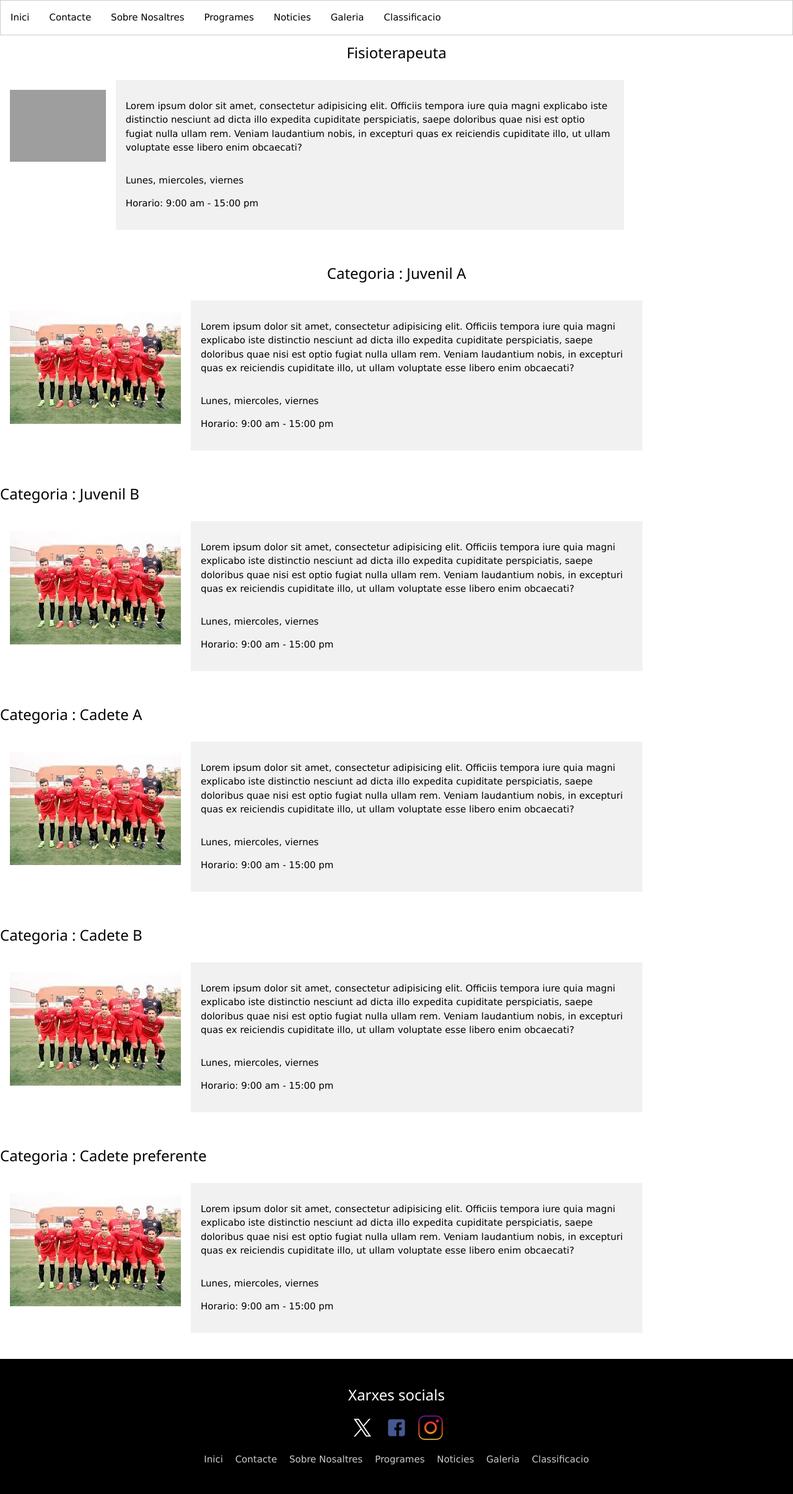
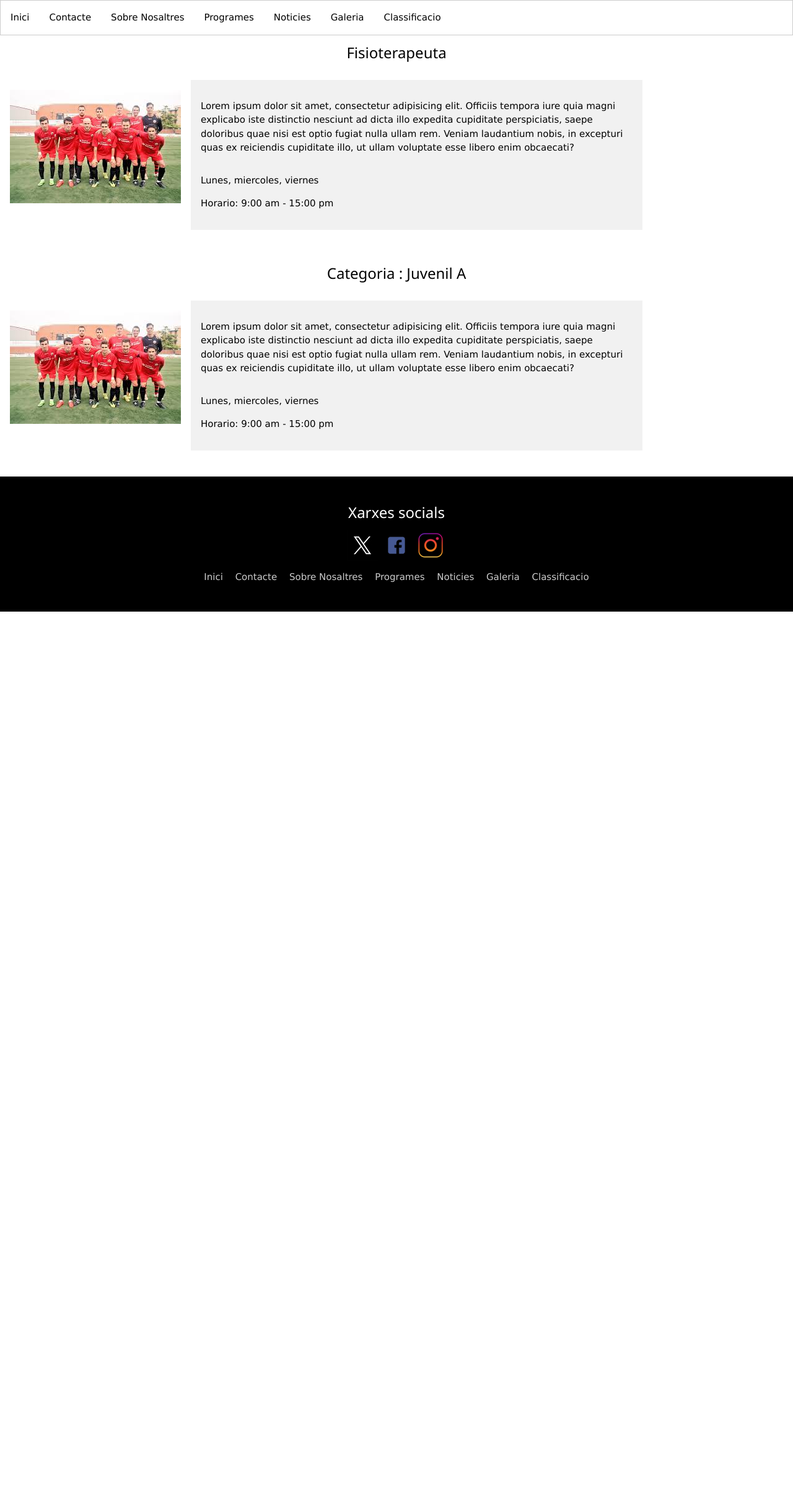
Before and after one commit to BruunoA/ProyectoFinal, a CodeIgniter 4 app: the page made by app/Views/programes.php in a window 1280 px wide. Shown: the whole page at 62% size. After the commit the page ends 987 px from the top, so only its background shows below. Run offline with PHP 8.4 and a stand-in for CodeIgniter, Linux system fonts and the light colour scheme; the template is opened without the code that fills it, so the values that code supplies are empty; some libraries are stand-ins or nearby versions; grey boxes are pictures that could not be loaded.

```diff
--- a/app/Views/programes.php
+++ b/app/Views/programes.php
@@ -5,6 +5,7 @@
     <meta charset="UTF-8">
     <meta name="viewport" content="width=device-width, initial-scale=1.0">
     <link rel="stylesheet" href="https://www.w3schools.com/w3css/4/w3.css">
+
     <title>Sobre Nosaltres Staff</title>
 </head>
 
@@ -15,7 +16,7 @@
         <h3 id="Programes" class="w3-center">Fisioterapeuta</h3>
         <div class="w3-cell-row w3-padding-16" style="height: 20rem;">
             <div id="IMG" class="w3-container w3-cell">
-            <img src="<?= base_url('assets/img/equipo.png'); ?>" style="width:100%">
+                <img src="<?= base_url('assets/img/equipo.jpg'); ?>">
             </div>
             <div class="w3-container w3-light-grey w3-cell"
                 style="width: 75%; display: flex; flex-direction: column; justify-content: space-between; padding: 16px;">
@@ -35,79 +36,7 @@
         <h3 id="Programes" class="w3-center">Categoria : Juvenil A</h3>
         <div class="w3-cell-row w3-padding-16" style="height: 20rem;">
             <div id="IMG" class="w3-container w3-cell">
-                <img src="../img/equipo.jpg" alt="Equipo Juvenil A">
-            </div>
-            <div class="w3-container w3-light-grey w3-cell"
-                style="width: 75%; display: flex; flex-direction: column; justify-content: space-between; padding: 16px;">
-                <p>Lorem ipsum dolor sit amet, consectetur adipisicing elit. Officiis tempora iure quia magni explicabo
-                    iste distinctio nesciunt ad dicta illo expedita cupiditate perspiciatis, saepe doloribus quae nisi
-                    est optio fugiat nulla ullam rem. Veniam laudantium nobis, in excepturi quas ex reiciendis
-                    cupiditate illo, ut ullam voluptate esse libero enim obcaecati?</p>
-                <div id="Horario" class="horario">
-                    <p>Lunes, miercoles, viernes</p>
-                    <p>Horario: 9:00 am - 15:00 pm</p>
-                </div>
-            </div>
-        </div>
-
-        <h3 id="Categoria">Categoria : Juvenil B</h3>
-        <div class="w3-cell-row w3-padding-16" style="height: 20rem;">
-            <div class="w3-container w3-cell">
-                <img src="../img/equipo.jpg" alt="Equipo Juvenil A">
-            </div>
-            <div class="w3-container w3-light-grey w3-cell"
-                style="width: 75%; display: flex; flex-direction: column; justify-content: space-between; padding: 16px;">
-                <p>Lorem ipsum dolor sit amet, consectetur adipisicing elit. Officiis tempora iure quia magni explicabo
-                    iste distinctio nesciunt ad dicta illo expedita cupiditate perspiciatis, saepe doloribus quae nisi
-                    est optio fugiat nulla ullam rem. Veniam laudantium nobis, in excepturi quas ex reiciendis
-                    cupiditate illo, ut ullam voluptate esse libero enim obcaecati?</p>
-                <div id="Horario" class="horario">
-                    <p>Lunes, miercoles, viernes</p>
-                    <p>Horario: 9:00 am - 15:00 pm</p>
-                </div>
-            </div>
-        </div>
-
-        <h3 id="Categoria">Categoria : Cadete A</h3>
-        <div class="w3-cell-row w3-padding-16" style="height: 20rem;">
-            <div class="w3-container w3-cell">
-                <img src="../img/equipo.jpg" alt="Equipo Juvenil A">
-            </div>
-            <div class="w3-container w3-light-grey w3-cell"
-                style="width: 75%; display: flex; flex-direction: column; justify-content: space-between; padding: 16px;">
-                <p>Lorem ipsum dolor sit amet, consectetur adipisicing elit. Officiis tempora iure quia magni explicabo
-                    iste distinctio nesciunt ad dicta illo expedita cupiditate perspiciatis, saepe doloribus quae nisi
-                    est optio fugiat nulla ullam rem. Veniam laudantium nobis, in excepturi quas ex reiciendis
-                    cupiditate illo, ut ullam voluptate esse libero enim obcaecati?</p>
-                <div id="Horario" class="horario">
-                    <p>Lunes, miercoles, viernes</p>
-                    <p>Horario: 9:00 am - 15:00 pm</p>
-                </div>
-            </div>
-        </div>
-
-        <h3 id="Categoria">Categoria : Cadete B</h3>
-        <div class="w3-cell-row w3-padding-16" style="height: 20rem;">
-            <div class="w3-container w3-cell">
-                <img src="../img/equipo.jpg" alt="Equipo Juvenil A">
-            </div>
-            <div class="w3-container w3-light-grey w3-cell"
-                style="width: 75%; display: flex; flex-direction: column; justify-content: space-between; padding: 16px;">
-                <p>Lorem ipsum dolor sit amet, consectetur adipisicing elit. Officiis tempora iure quia magni explicabo
-                    iste distinctio nesciunt ad dicta illo expedita cupiditate perspiciatis, saepe doloribus quae nisi
-                    est optio fugiat nulla ullam rem. Veniam laudantium nobis, in excepturi quas ex reiciendis
-                    cupiditate illo, ut ullam voluptate esse libero enim obcaecati?</p>
-                <div id="Horario" class="horario">
-                    <p>Lunes, miercoles, viernes</p>
-                    <p>Horario: 9:00 am - 15:00 pm</p>
-                </div>
-            </div>
-        </div>
-
-        <h3 id="Categoria">Categoria : Cadete preferente</h3>
-        <div class="w3-cell-row w3-padding-16" style="height: 20rem;">
-            <div class="w3-container w3-cell">
-                <img src="../img/equipo.jpg" alt="Equipo Juvenil A">
+                <img src="<?= base_url('assets/img/equipo.jpg'); ?>">
             </div>
             <div class="w3-container w3-light-grey w3-cell"
                 style="width: 75%; display: flex; flex-direction: column; justify-content: space-between; padding: 16px;">
```
